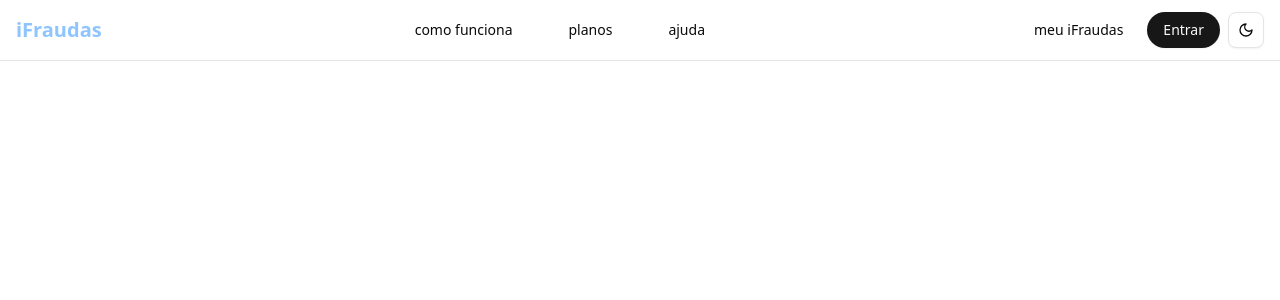
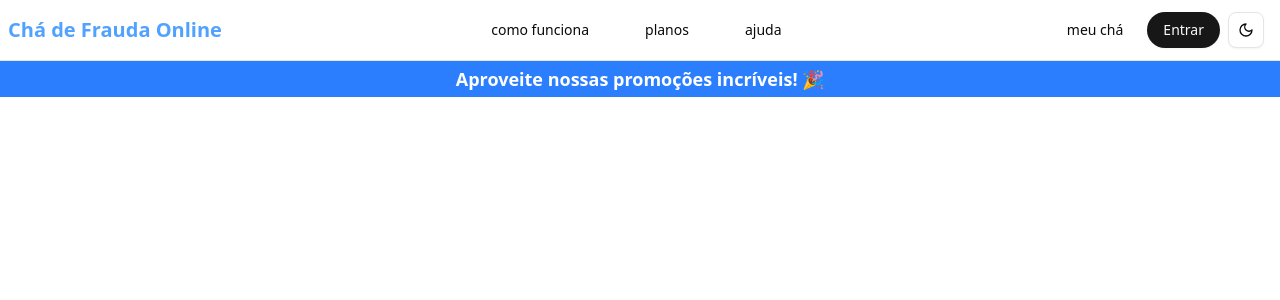
Before and after one commit to JesusVicken/projeto-rafael, a React (Vite) app in the folder projeto-rafael/: page / in a window 1280 px wide. Shown: the top 300 px of the page. Built offline with nearby package versions, Linux system fonts and the light colour scheme.

Commit message:
feat: ajuste de subheader

```diff
--- a/projeto-rafael/index.html
+++ b/projeto-rafael/index.html
@@ -4,7 +4,7 @@
     <meta charset="UTF-8" />
     <link rel="icon" type="image/svg+xml" href="/vite.svg" />
     <meta name="viewport" content="width=device-width, initial-scale=1.0" />
-    <title>Projeto Rafael</title>
+    <title>Chá de Fraudas</title>
   </head>
   <body>
     <div id="root"></div>
--- a/projeto-rafael/src/App.jsx
+++ b/projeto-rafael/src/App.jsx
@@ -1,5 +1,6 @@
 import ThemeToggle from "./components/ThemeToggle"
 import Header from "./components/Header"
+import PromoBanner from "./components/PromoBanner"
 
 
 function App() {
@@ -8,6 +9,7 @@ function App() {
   return (
     <>
       <Header />
+      <PromoBanner />
 
       <div className="flex justify-end mb-4">
 
--- a/projeto-rafael/src/components/Header.jsx
+++ b/projeto-rafael/src/components/Header.jsx
@@ -15,10 +15,10 @@ export default function Header() {
 
     return (
         <header className="w-full border-b bg-background">
-            <div className="container mx-auto flex items-center justify-between px-4 py-3">
+            <div className="flex items-center justify-between py-3 pl-2 pr-4">
                 {/* Logo */}
-                <Link to="/" className="text-xl font-bold text-blue-300 hover:text-blue-500 transition-colors">
-                    iFraudas
+                <Link to="/" className="text-xl font-bold text-blue-400 hover:text-blue-500 transition-colors">
+                    Chá de Frauda Online
                 </Link>
 
                 {/* Menu Desktop */}
@@ -32,19 +32,16 @@ export default function Header() {
                     <Link to="/recursos" className="hover:bg-blue-500 hover:text-white transition-all px-4 py-2 rounded-full">
                         ajuda
                     </Link>
-
                 </nav>
 
                 {/* Ações Desktop */}
                 <div className="hidden md:flex items-center gap-2">
                     <Button variant="ghost" className="hover:bg-blue-500 hover:text-white transition-all px-4 py-2 rounded-full">
-                        meu iFraudas
+                        meu chá
                     </Button>
                     <Button className="hover:bg-blue-500 hover:text-white transition-all px-4 py-2 rounded-full">
                         Entrar
                     </Button>
-
-                    {/* Botão de Troca de Tema no final */}
                     <ThemeToggle />
                 </div>
 
@@ -52,35 +49,30 @@ export default function Header() {
                 <div className="md:hidden">
                     <DropdownMenu>
                         <DropdownMenuTrigger asChild>
-                            <Button variant="ghost" size="icon" className="hover:bg-gray-200 transition-colors">
+                            <Button variant="ghost" size="icon">
                                 <Menu className="h-5 w-5" />
                             </Button>
                         </DropdownMenuTrigger>
                         <DropdownMenuContent align="end" className="w-48">
                             <DropdownMenuItem asChild>
-                                <Link to="/exemplos" className="hover:text-primary transition-colors">Exemplos Reais</Link>
+                                <Link to="/exemplos">Como Funciona</Link>
                             </DropdownMenuItem>
                             <DropdownMenuItem asChild>
-                                <Link to="/planos" className="hover:text-primary transition-colors">Planos</Link>
+                                <Link to="/planos">Planos</Link>
                             </DropdownMenuItem>
                             <DropdownMenuItem asChild>
-                                <Link to="/recursos" className="hover:text-primary transition-colors">Recursos</Link>
+                                <Link to="/recursos">Ajuda</Link>
                             </DropdownMenuItem>
                             <DropdownMenuItem asChild>
-                                <Button variant="ghost" className="w-full justify-start hover:bg-gray-200 transition-colors">
-                                    Entrar
-                                </Button>
+                                <Button variant="ghost" className="w-full justify-start">meu chá</Button>
                             </DropdownMenuItem>
                             <DropdownMenuItem asChild>
-                                <Button className="w-full justify-start hover:bg-gray-200 transition-colors">
-                                    Criar site grátis
-                                </Button>
+                                <Button className="w-full justify-start">Entrar</Button>
                             </DropdownMenuItem>
                         </DropdownMenuContent>
                     </DropdownMenu>
                 </div>
             </div>
         </header>
-
     )
 }
--- /dev/null
+++ b/projeto-rafael/src/components/PromoBanner.jsx
@@ -0,0 +1,14 @@
+// import { Link } from "react-router-dom";
+
+export default function PromoBanner() {
+    return (
+        <div className="bg-blue-500 text-white py-1 text-center">
+            <p className="font-semibold text-lg">
+                Aproveite nossas promoções incríveis! 🎉{" "}
+                {/* <Link to="/promocoes" className="underline hover:text-yellow-300">
+                    Veja mais ofertas aqui!
+                </Link> */}
+            </p>
+        </div>
+    );
+}
```
